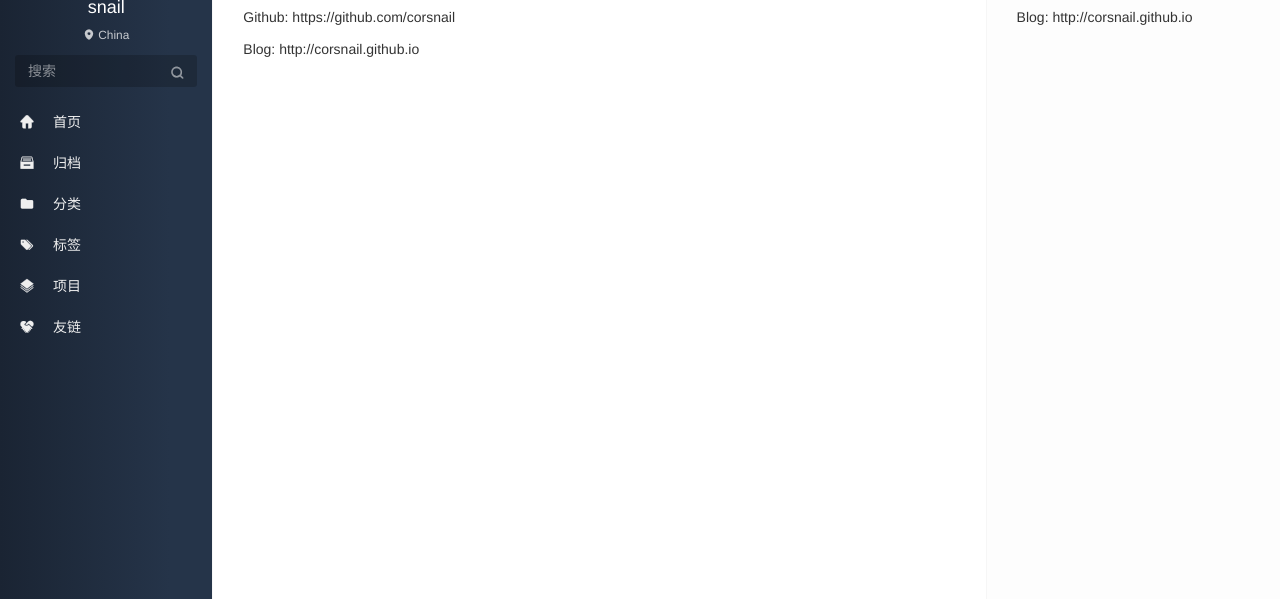
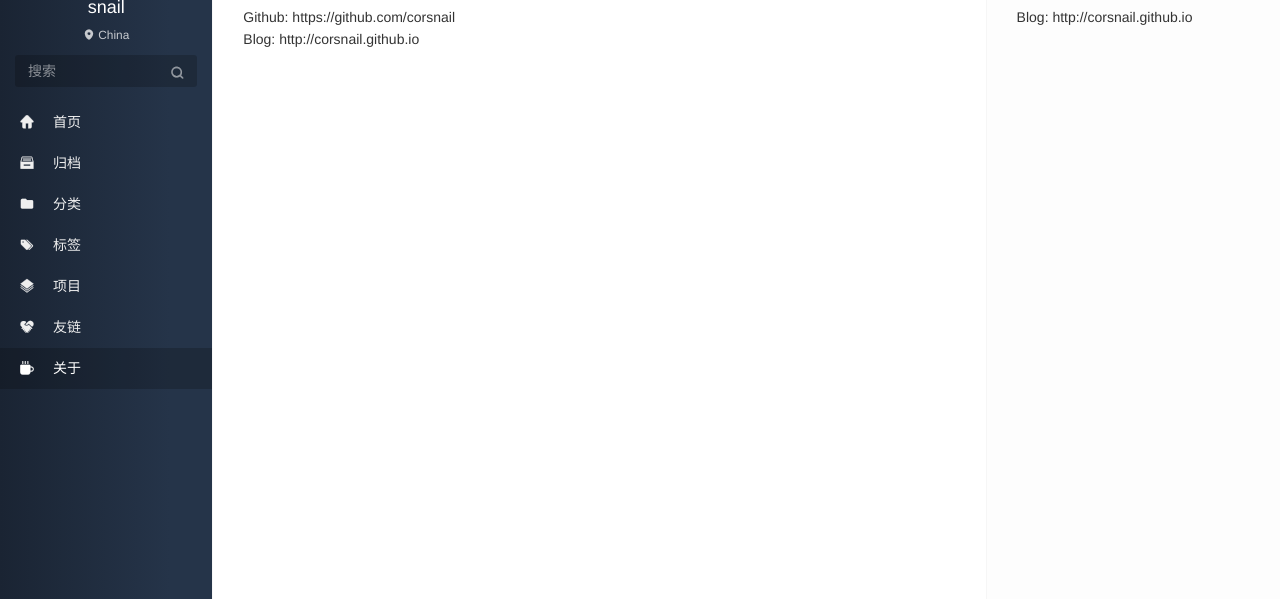
Before and after one commit to corsnail/corsnail.github.io, a plain HTML site: page about/index.html in a window 1280 px wide. Shown: the part 116-715 px from the top of the page. Drawn offline with nearby package versions, Linux system fonts and the light colour scheme.

Commit message:
Site updated: 2023-07-04 14:26:52

```diff
--- a/about/index.html
+++ b/about/index.html
@@ -25,8 +25,8 @@
 <meta property="og:site_name" content="Hexo">
 <meta property="og:description" content="个人简介">
 <meta property="og:locale" content="zh_CN">
-<meta property="article:published_time" content="2023-07-04T06:19:52.766Z">
-<meta property="article:modified_time" content="2023-07-04T06:19:52.766Z">
+<meta property="article:published_time" content="2023-07-04T06:21:36.942Z">
+<meta property="article:modified_time" content="2023-07-04T06:21:36.942Z">
 <meta property="article:author" content="snail">
 <meta name="twitter:card" content="summary">
   <!-- Canonical links -->
@@ -152,6 +152,16 @@
             <i class="icon icon-friendship"></i>
 
             <span class="menu-title">友链</span>
+          </a>
+        </li>
+
+
+        <li class="menu-item menu-item-about">
+          <a href="/about">
+
+            <i class="icon icon-cup-fill"></i>
+
+            <span class="menu-title">关于</span>
           </a>
         </li>
 
@@ -313,8 +323,7 @@
 
   </header>
   <div class="article-body">
-    <p>Github: <a target="_blank" rel="noopener" href="https://github.com/corsnail">https://github.com/corsnail</a></p>
-<p>Blog: <a href="http://corsnail.github.io/">http://corsnail.github.io</a></p>
+    <p>Github: <a target="_blank" rel="noopener" href="https://github.com/corsnail">https://github.com/corsnail</a><br>Blog: <a href="http://corsnail.github.io/">http://corsnail.github.io</a></p>
 
   </div>
 </article>
```
Also changed, not shown: 2023/06/06/你好/index.html (+10 -0 lines), 2023/07/04/hexo使用/index.html (+10 -0 lines), archives/2023/06/index.html (+10 -0 lines), archives/2023/07/index.html (+10 -0 lines), archives/2023/index.html (+10 -0 lines), archives/index.html (+10 -0 lines), categories/hexo/index.html (+10 -0 lines), categories/index.html (+10 -0 lines), content.json (+1 -1 lines), index.html (+10 -0 lines), links/index.html (+10 -0 lines), repository/index.html (+10 -0 lines), tags/hexo/index.html (+10 -0 lines), tags/index.html (+10 -0 lines).
